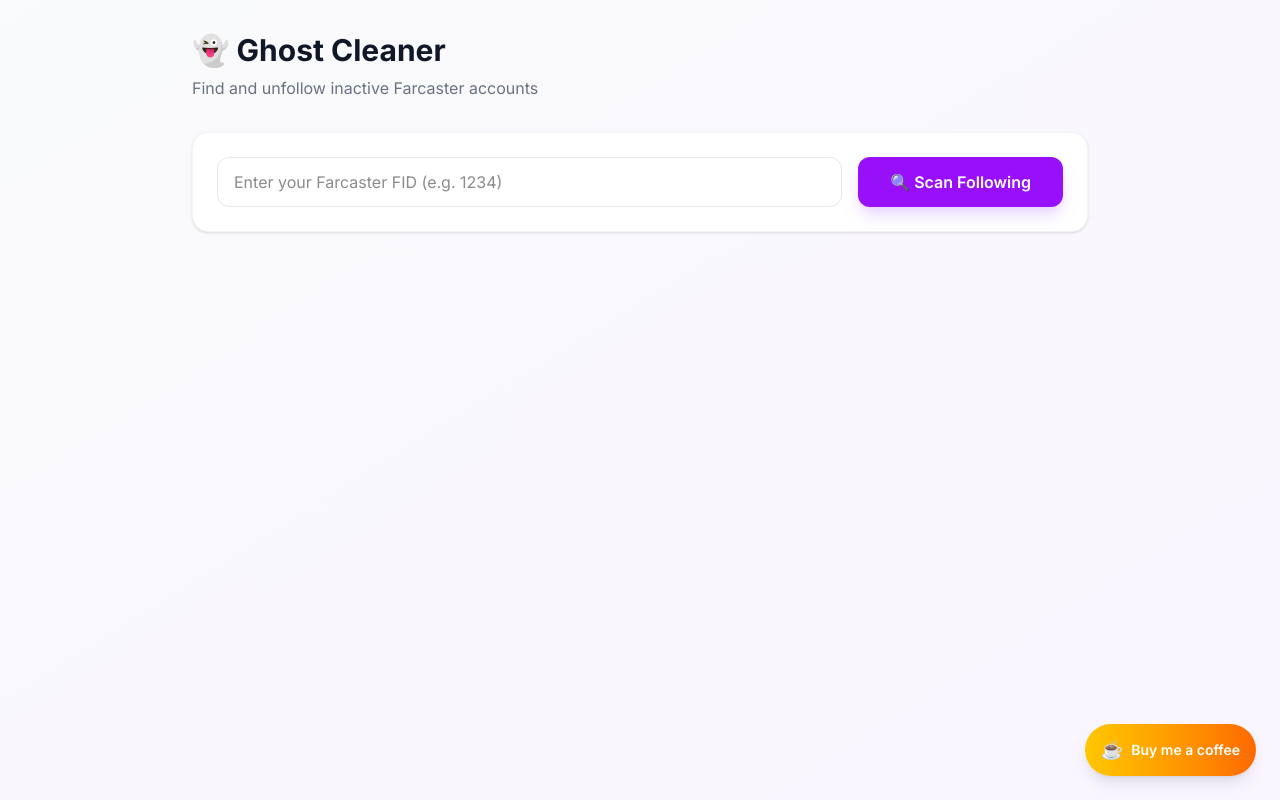
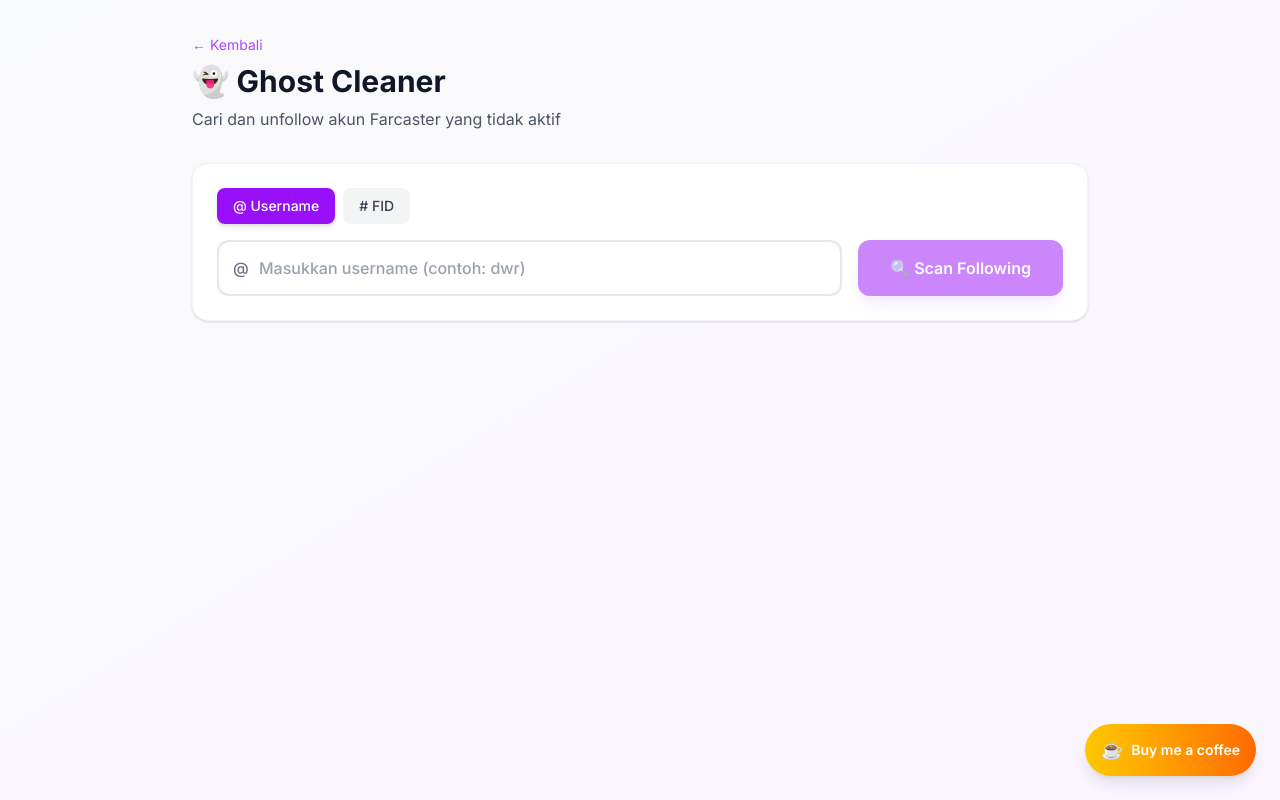
Before and after one commit to Amirdrop/ghost-cleaner, a Next.js app: page /scan in a window 1280 px wide. Built offline with nearby package versions, Linux system fonts and the light colour scheme.

Commit message:
feat: add username search, fix input styling & font color

```diff
--- /dev/null
+++ b/src/app/api/user/route.ts
@@ -0,0 +1,38 @@
+import { NextRequest, NextResponse } from "next/server";
+
+const NEYNAR_API_KEY = process.env.NEYNAR_API_KEY || "";
+
+export async function GET(req: NextRequest) {
+  const username = req.nextUrl.searchParams.get("username");
+
+  if (!username) {
+    return NextResponse.json({ error: "Username is required" }, { status: 400 });
+  }
+
+  try {
+    const res = await fetch(
+      `https://api.neynar.com/v2/farcaster/user/by_username?username=${username}`,
+      {
+        headers: {
+          "x-api-key": NEYNAR_API_KEY,
+          "Content-Type": "application/json",
+        },
+      }
+    );
+
+    if (!res.ok) {
+      return NextResponse.json({ error: "User not found" }, { status: 404 });
+    }
+
+    const data = await res.json();
+    return NextResponse.json({
+      fid: data.user.fid,
+      username: data.user.username,
+      displayName: data.user.display_name,
+      pfpUrl: data.user.pfp_url,
+    });
+  } catch (error) {
+    console.error("Error fetching user:", error);
+    return NextResponse.json({ error: "Failed to fetch user" }, { status: 500 });
+  }
+}
--- a/src/app/page.tsx
+++ b/src/app/page.tsx
@@ -63,10 +63,10 @@
             className="inline-flex items-center gap-3 px-10 py-4 bg-gradient-to-r from-purple-600 to-indigo-600 text-white rounded-2xl font-bold text-lg hover:from-purple-700 hover:to-indigo-700 transition-all shadow-xl shadow-purple-200 hover:shadow-2xl hover:scale-105"
           >
             <span>🚀</span>
-            Start Scanning
+            Mulai Scan
           </Link>
-          <p className="text-sm text-gray-400 mt-4">
-            Connect your Farcaster account to get started
+          <p className="text-sm text-gray-500 mt-4">
+            Masukkan username atau FID Farcaster untuk mulai
           </p>
         </div>
 
--- a/src/app/scan/page.tsx
+++ b/src/app/scan/page.tsx
@@ -1,6 +1,6 @@
 "use client";
 
-import { useState, useEffect } from "react";
+import { useState } from "react";
 import { FarcasterUser, InactivityFilter } from "@/types/user";
 import { filterByInactivity } from "@/lib/scoring";
 import UserCard from "@/components/UserCard";
@@ -15,28 +15,67 @@
   const [selectedUsers, setSelectedUsers] = useState<Set<number>>(new Set());
   const [isUnfollowing, setIsUnfollowing] = useState(false);
   const [unfollowResult, setUnfollowResult] = useState<string | null>(null);
-  const [fid, setFid] = useState("");
+  const [input, setInput] = useState("");
+  const [inputMode, setInputMode] = useState<"fid" | "username">("username");
   const [progress, setProgress] = useState(0);
+  const [scannedUser, setScannedUser] = useState<string | null>(null);
+
+  const resolveFid = async (): Promise<number | null> => {
+    if (inputMode === "fid") {
+      const fid = parseInt(input);
+      if (isNaN(fid) || fid <= 0) {
+        setError("Masukkan FID yang valid (angka)");
+        return null;
+      }
+      return fid;
+    } else {
+      // Username mode
+      const username = input.replace("@", "").trim();
+      if (!username) {
+        setError("Masukkan username Farcaster");
+        return null;
+      }
+
+      try {
+        const res = await fetch(`/api/user?username=${username}`);
+        if (!res.ok) {
+          setError(`Username @${username} tidak ditemukan`);
+          return null;
+        }
+        const data = await res.json();
+        setScannedUser(data.displayName || data.username);
+        return data.fid;
+      } catch {
+        setError("Gagal mencari username");
+        return null;
+      }
+    }
+  };
 
   const scanFollowing = async () => {
-    if (!fid) {
-      setError("Please enter your Farcaster FID");
-      return;
-    }
+    setError(null);
+    setProgress(0);
+    setSelectedUsers(new Set());
+    setUnfollowResult(null);
+
+    const fid = await resolveFid();
+    if (!fid) return;
 
     setLoading(true);
-    setError(null);
-    setProgress(0);
 
     try {
       const res = await fetch(`/api/following?fid=${fid}`);
-      if (!res.ok) throw new Error("Failed to fetch following");
+      if (!res.ok) throw new Error("Gagal mengambil data following");
 
       const data = await res.json();
       setUsers(data.users);
       setProgress(100);
+
+      if (!scannedUser) {
+        setScannedUser(`FID ${fid}`);
+      }
     } catch (err) {
-      setError(err instanceof Error ? err.message : "Something went wrong");
+      setError(err instanceof Error ? err.message : "Terjadi kesalahan");
     } finally {
       setLoading(false);
     }
@@ -80,27 +119,32 @@
         method: "POST",
         headers: { "Content-Type": "application/json" },
         body: JSON.stringify({
-          signerUuid: "user-signer-uuid", // This should come from auth
+          signerUuid: "user-signer-uuid",
           targetFids: Array.from(selectedUsers),
         }),
       });
 
-      if (!res.ok) throw new Error("Failed to unfollow");
+      if (!res.ok) throw new Error("Gagal unfollow");
 
       const data = await res.json();
       setUnfollowResult(
-        `✅ Unfollowed ${data.success} accounts, ${data.failed} failed`
+        `✅ Berhasil unfollow ${data.success} akun, ${data.failed} gagal`
       );
 
-      // Remove unfollowed users from list
       setUsers((prev) => prev.filter((u) => !selectedUsers.has(u.fid)));
       setSelectedUsers(new Set());
     } catch (err) {
       setUnfollowResult(
-        `❌ Error: ${err instanceof Error ? err.message : "Unknown error"}`
+        `❌ Error: ${err instanceof Error ? err.message : "Terjadi kesalahan"}`
       );
     } finally {
       setIsUnfollowing(false);
+    }
+  };
+
+  const handleKeyPress = (e: React.KeyboardEvent) => {
+    if (e.key === "Enter") {
+      scanFollowing();
     }
   };
 
@@ -109,28 +153,81 @@
       <div className="max-w-4xl mx-auto">
         {/* Header */}
         <div className="mb-8">
+          <a
+            href="/"
+            className="text-sm text-purple-500 hover:text-purple-700 mb-2 inline-block"
+          >
+            ← Kembali
+          </a>
           <h1 className="text-3xl font-bold text-gray-900 flex items-center gap-3">
             👻 Ghost Cleaner
           </h1>
-          <p className="text-gray-500 mt-2">
-            Find and unfollow inactive Farcaster accounts
+          <p className="text-gray-600 mt-2">
+            Cari dan unfollow akun Farcaster yang tidak aktif
           </p>
         </div>
 
         {/* Scan Input */}
         <div className="bg-white rounded-2xl p-6 shadow-sm border border-gray-100 mb-6">
+          {/* Input Mode Toggle */}
+          <div className="flex gap-2 mb-4">
+            <button
+              onClick={() => {
+                setInputMode("username");
+                setInput("");
+                setError(null);
+              }}
+              className={`px-4 py-2 rounded-lg text-sm font-medium transition-all ${
+                inputMode === "username"
+                  ? "bg-purple-600 text-white shadow-md"
+                  : "bg-gray-100 text-gray-700 hover:bg-gray-200"
+              }`}
+            >
+              @ Username
+            </button>
+            <button
+              onClick={() => {
+                setInputMode("fid");
+                setInput("");
+                setError(null);
+              }}
+              className={`px-4 py-2 rounded-lg text-sm font-medium transition-all ${
+                inputMode === "fid"
+                  ? "bg-purple-600 text-white shadow-md"
+                  : "bg-gray-100 text-gray-700 hover:bg-gray-200"
+              }`}
+            >
+              # FID
+            </button>
+          </div>
+
+          {/* Input Field */}
           <div className="flex flex-col md:flex-row gap-4">
-            <input
-              type="number"
-              value={fid}
-              onChange={(e) => setFid(e.target.value)}
-              placeholder="Enter your Farcaster FID (e.g. 1234)"
-              className="flex-1 px-4 py-3 rounded-xl border border-gray-200 focus:border-purple-400 focus:ring-2 focus:ring-purple-100 outline-none transition-all"
-            />
+            <div className="flex-1 relative">
+              <span className="absolute left-4 top-1/2 -translate-y-1/2 text-gray-500 font-medium">
+                {inputMode === "username" ? "@" : "#"}
+              </span>
+              <input
+                type="text"
+                value={input}
+                onChange={(e) => {
+                  setInput(e.target.value);
+                  setError(null);
+                }}
+                onKeyPress={handleKeyPress}
+                placeholder={
+                  inputMode === "username"
+                    ? "Masukkan username (contoh: dwr)"
+                    : "Masukkan FID (contoh: 1234)"
+                }
+                className="w-full pl-10 pr-4 py-3.5 rounded-xl border-2 border-gray-200 focus:border-purple-500 focus:ring-4 focus:ring-purple-100 outline-none transition-all text-gray-900 text-base font-medium placeholder:text-gray-400 bg-white"
+                style={{ color: "#1a1a2e" }}
+              />
+            </div>
             <button
               onClick={scanFollowing}
-              disabled={loading}
-              className="px-8 py-3 bg-purple-600 text-white rounded-xl font-semibold hover:bg-purple-700 disabled:opacity-50 disabled:cursor-not-allowed transition-all shadow-lg shadow-purple-200"
+              disabled={loading || !input.trim()}
+              className="px-8 py-3.5 bg-purple-600 text-white rounded-xl font-semibold hover:bg-purple-700 disabled:opacity-50 disabled:cursor-not-allowed transition-all shadow-lg shadow-purple-200 active:scale-95"
             >
               {loading ? (
                 <span className="flex items-center gap-2">
@@ -145,20 +242,20 @@
 
           {loading && (
             <div className="mt-4">
-              <div className="w-full bg-gray-200 rounded-full h-2">
+              <div className="w-full bg-gray-200 rounded-full h-2.5">
                 <div
-                  className="bg-purple-600 h-2 rounded-full transition-all duration-500"
+                  className="bg-gradient-to-r from-purple-500 to-indigo-500 h-2.5 rounded-full transition-all duration-500"
                   style={{ width: `${progress}%` }}
                 />
               </div>
               <p className="text-sm text-gray-500 mt-2 text-center">
-                Analyzing accounts... This may take a moment.
+                Menganalisis akun... Mohon tunggu sebentar.
               </p>
             </div>
           )}
 
           {error && (
-            <div className="mt-4 p-4 bg-red-50 text-red-600 rounded-xl text-sm">
+            <div className="mt-4 p-4 bg-red-50 text-red-600 rounded-xl text-sm border border-red-100">
               ⚠️ {error}
             </div>
           )}
@@ -167,6 +264,27 @@
         {/* Results */}
         {users.length > 0 && (
           <>
+            {/* Scan Info */}
+            <div className="mb-4 p-4 bg-white rounded-xl border border-gray-100 flex items-center justify-between">
+              <div>
+                <p className="text-sm text-gray-500">Hasil scan untuk</p>
+                <p className="font-semibold text-gray-900">
+                  {scannedUser} • {users.length} following
+                </p>
+              </div>
+              <button
+                onClick={() => {
+                  setUsers([]);
+                  setScannedUser(null);
+                  setSelectedUsers(new Set());
+                  setInput("");
+                }}
+                className="text-sm text-gray-400 hover:text-red-500 transition-colors"
+              >
+                ✕ Reset
+              </button>
+            </div>
+
             {/* Filter Tabs */}
             <div className="mb-6">
               <FilterTabs
@@ -190,7 +308,7 @@
 
             {/* Unfollow Result */}
             {unfollowResult && (
-              <div className="mb-6 p-4 bg-green-50 text-green-700 rounded-xl text-sm">
+              <div className="mb-6 p-4 bg-green-50 text-green-700 rounded-xl text-sm border border-green-100">
                 {unfollowResult}
               </div>
             )}
@@ -200,7 +318,7 @@
               {filteredUsers.length === 0 ? (
                 <div className="text-center py-12 bg-white rounded-2xl border border-gray-100">
                   <p className="text-gray-400 text-lg">
-                    🎉 No inactive accounts found with this filter!
+                    🎉 Tidak ada akun tidak aktif dengan filter ini!
                   </p>
                 </div>
               ) : (
```
